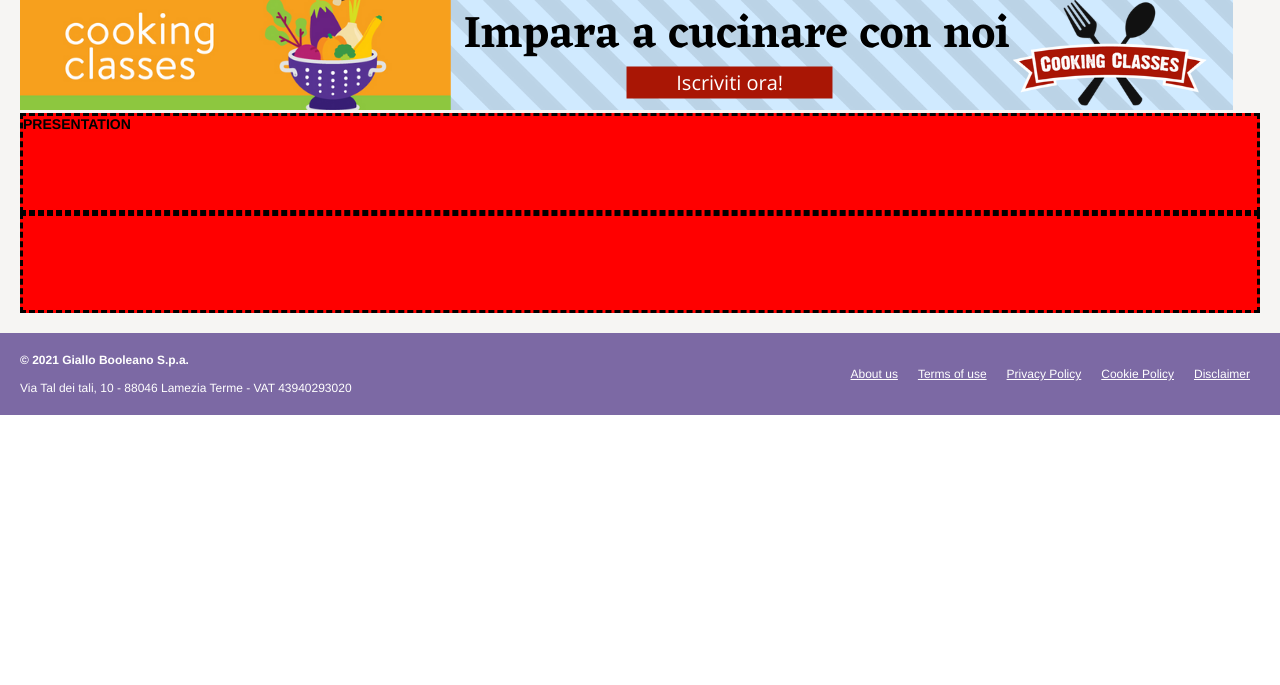
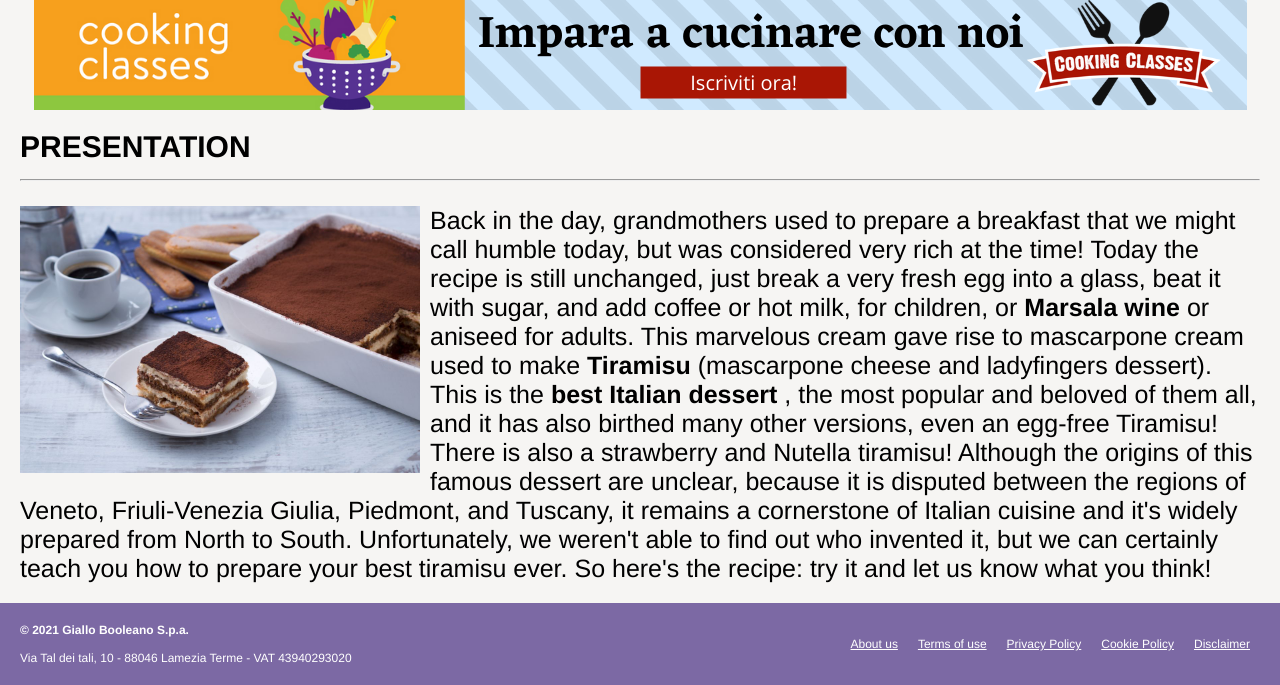
Before and after one commit to LucaRuggeri5/htmlcss-responsive-layout, a plain HTML site: page index.html in a window 1280 px wide. Shown: the part 650-1335 px from the top of the page. Before the commit the page ends 1065 px from the top, so only its background shows below. Drawn offline with Linux system fonts and the light colour scheme.

Commit message:
finalizzato contenuto

```diff
--- a/css/main.css
+++ b/css/main.css
@@ -96,9 +96,11 @@ h1 {
     background-color: red;
     border-style: dashed; */
 }
+
 h4 {
     font-size: 25px;
 }
+
 .prep {
     padding: 10px 0px;
     list-style: none;
@@ -122,6 +124,7 @@ h4 {
     background-color: red;
     border-style: dashed; */
 }
+
 button {
     border-radius: 40px;
     font-size: 20px;
@@ -133,25 +136,35 @@ button {
 
 
 /* SEZIONE BANNER E PRESENTAZIONE */
-.banner {
-    /* DEBUG */
-    /* height: 100px;
-    background-color: red;
-    border-style: dashed; */
+.banner{
+    display: flex;
 }
 
-.presentation {
-    /* DEBUG */
-    height: 100px;
-    background-color: red;
-    border-style: dashed;
+h3 {
+    font-size: 30px;
+    margin-top: 20px
 }
 
-.float {
-    /* DEBUG */
-    height: 100px;
-    background-color: red;
-    border-style: dashed;
+hr {
+    margin-top: 15px;
+    margin-bottom: 25px;
+}
+
+#img-float {
+    float: left;
+    margin-right: 10px;
+    margin-bottom: 10px;
+    width: 400px;
+}
+
+p {
+    font-size: 25px;
+}
+
+.clearfix::after {
+    display: table;
+    content: '';
+    clear: both;
 }
 
 /*************************************************
--- a/index.html
+++ b/index.html
@@ -23,6 +23,7 @@
 
     <main>
         <section class="container">
+
             <div class="sottotitolo">
                 DOLCI E DESSERTS
             </div>
@@ -58,7 +59,18 @@
             <div class="presentation">
                 <h3>PRESENTATION</h3>
             </div>
-            <div class="float"></div>
+            <hr>
+            <div class="float">
+                <p class="clearfix">
+                    <img src="img/tiramisu.jpg" alt="tiramisù" id="img-float">
+                    Back in the day, grandmothers used to prepare a breakfast that we might call humble today, but was considered very rich at the time! Today the recipe is still unchanged, just break a very fresh egg into a glass, beat it with sugar, and add coffee or hot milk, for children, or
+                    <strong>Marsala wine</strong> or aniseed for adults. This marvelous cream gave rise to mascarpone cream used to make
+                    <strong>Tiramisu</strong>
+                    (mascarpone cheese and ladyfingers dessert). This is the
+                    <strong>best Italian dessert</strong>
+                    , the most popular and beloved of them all, and it has also birthed many other versions, even an egg-free Tiramisu! There is also a strawberry and Nutella tiramisu! Although the origins of this famous dessert are unclear, because it is disputed between the regions of Veneto, Friuli-Venezia Giulia, Piedmont, and Tuscany, it remains a cornerstone of Italian cuisine and it's widely prepared from North to South. Unfortunately, we weren't able to find out who invented it, but we can certainly teach you how to prepare your best tiramisu ever. So here's the recipe: try it and let us know what you think!
+                </p>
+            </div>
 
         </section>
 
```
